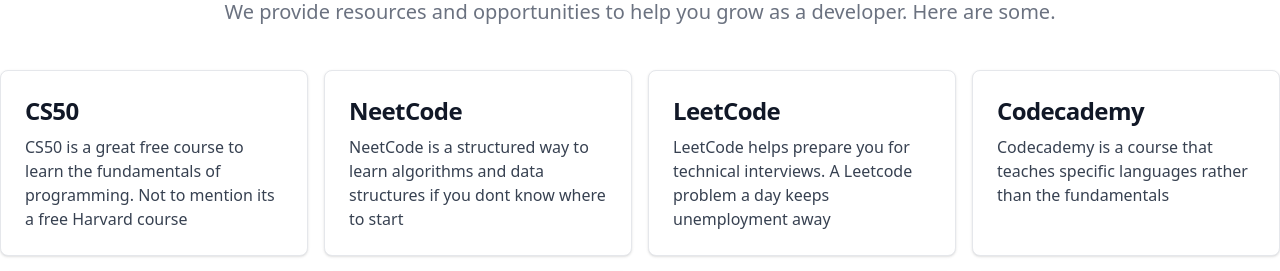
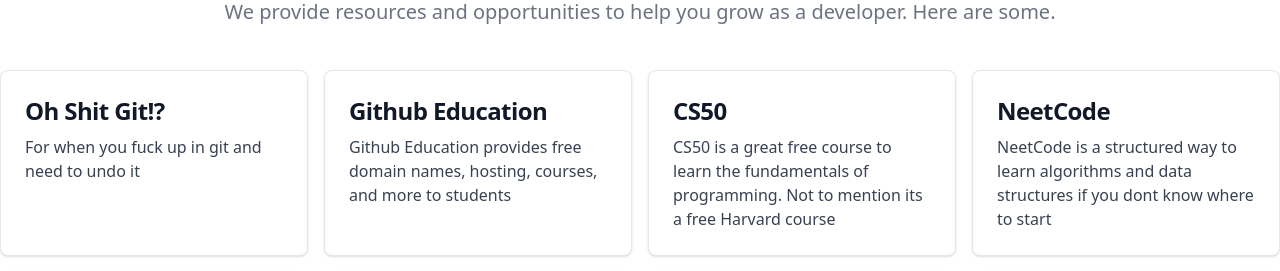
Before and after one commit to SqmL1/ProgrammingClub, a Nuxt app: page /resources in a window 1280 px wide. Shown: the part 474-745 px from the top of the page. Built offline with nearby package versions, Linux system fonts and the light colour scheme.

Commit message:
feat(resources.vue): Add Oh Shit Git!? Resource
Reorg git stuff

```diff
--- a/pages/resources.vue
+++ b/pages/resources.vue
@@ -28,13 +28,13 @@
       <div class="justify-between py-5">
 
          <div class="m-auto w-fit grid grid-cols-2 md:grid-cols-3 lg:grid-cols-4 gap-4 py-6 justify-stretch">
-
+            <ResourceCard link="https://ohshitgit.com" name="Oh Shit Git!?" description="For when you fuck up in git and need to undo it" />
+            <ResourceCard link="https://education.github.com" name="Github Education" description="Github Education provides free domain names, hosting, courses, and more to students" />
             <ResourceCard link="https://pll.harvard.edu/course/cs50-introduction-computer-science" name="CS50" description="CS50 is a great free course to learn the fundamentals of programming. Not to mention its a free Harvard course" />
             <ResourceCard link="https://neetcode.io" name="NeetCode" description="NeetCode is a structured way to learn algorithms and data structures if you dont know where to start"/>
             <ResourceCard link="https://leetcode.com" name="LeetCode" description="LeetCode helps prepare you for technical interviews. A Leetcode problem a day keeps unemployment away" />
             <ResourceCard link="https://www.codecademy.com" name="Codecademy" description="Codecademy is a course that teaches specific languages rather than the fundamentals"/>
             <ResourceCard link="https://www.edx.org" name="edX" description="EdX is a website that contains a multitude of courses to learn programming from"/>
-            <ResourceCard link="https://education.github.com" name="Github Education" description="Github Education provides free domain names, hosting, courses, and more to students" />
             <ResourceCard link="https://cloud.oracle.com" name="Oracle Cloud Free Tier" description="Oracle Cloud offers free ARM Linux VMs for hosting as well as other free services. Credit/Debit card required for signup." />
             <ResourceCard link="https://developer.mozilla.org/en-US/" name="MDN Web Docs" description="Documentation useful for all web developers (or backend javascript developers)" />
             <ResourceCard link="https://devdocs.io" name="Dev Docs" description="Documentation for nearly every developer and system admin" />
```
